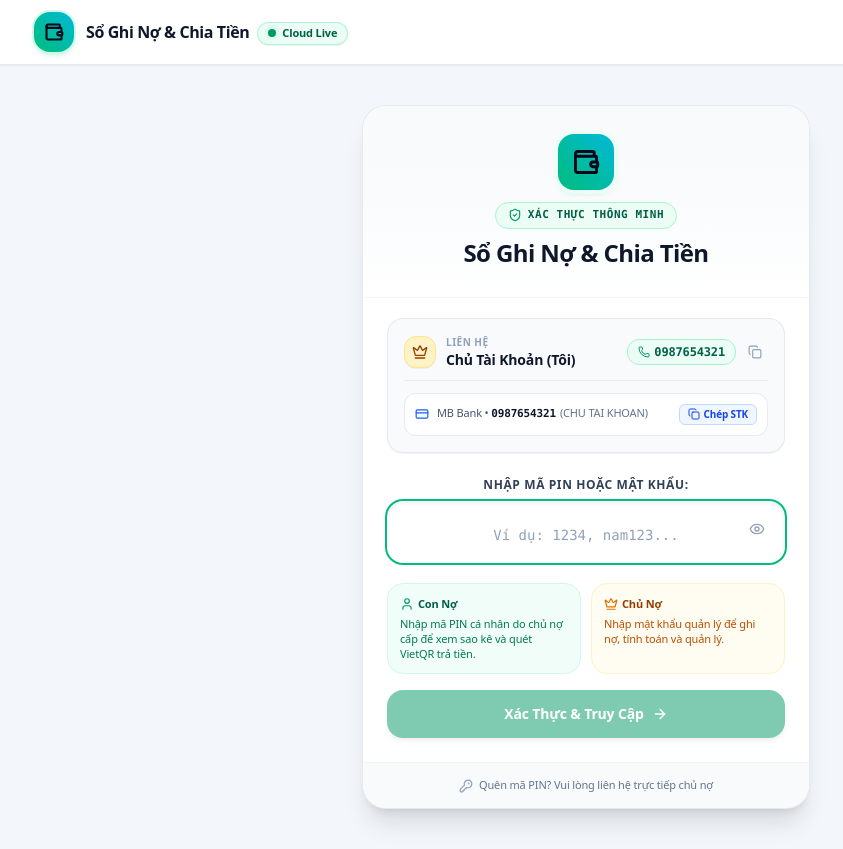
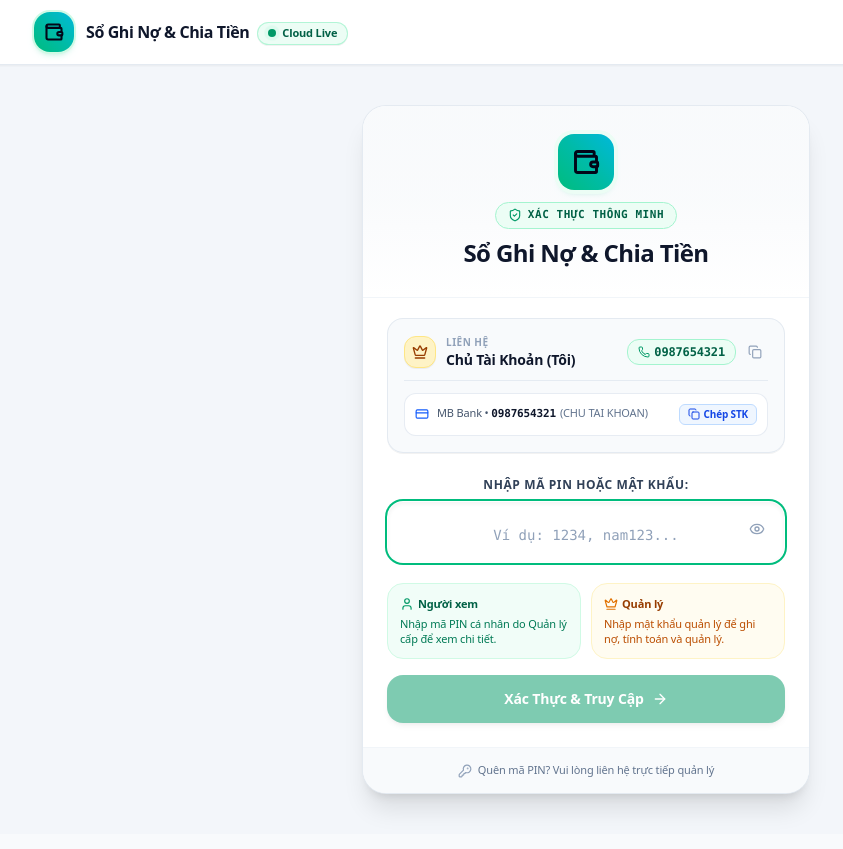
Before and after one commit to anhutc/aeno, a React (Vite) app: page / in a window 1280 px wide. Shown: the whole page, without its empty margins (54-897 px from the left). Built offline with nearby package versions, Linux system fonts and the light colour scheme; no server answers; the database is empty.

Commit message:
refactor: update terminology in UnifiedLoginView
Rename "Con Nợ" to "Người xem" and "Chủ Nợ" to "Quản lý" to use more professional and neutral language. Update gitignore to exclude AI studio assets.

```diff
--- a/src/components/UnifiedLoginView.tsx
+++ b/src/components/UnifiedLoginView.tsx
@@ -268,17 +268,17 @@ export const UnifiedLoginView: React.FC<UnifiedLoginViewProps> = ({
             <div className="p-3 bg-emerald-50/70 border border-emerald-100 rounded-2xl text-[11px] text-emerald-900 space-y-1">
               <div className="font-extrabold flex items-center gap-1 text-emerald-800">
                 <User className="w-3.5 h-3.5 text-emerald-600" />
-                <span>Con Nợ</span>
+                <span>Người xem</span>
               </div>
               <p className="text-emerald-700 leading-snug">
-                Nhập mã PIN cá nhân do chủ nợ cấp để xem sao kê và quét VietQR trả tiền.
+                Nhập mã PIN cá nhân do Quản lý cấp để xem chi tiết.
               </p>
             </div>
 
             <div className="p-3 bg-amber-50/70 border border-amber-100 rounded-2xl text-[11px] text-amber-900 space-y-1">
               <div className="font-extrabold flex items-center gap-1 text-amber-800">
                 <Crown className="w-3.5 h-3.5 text-amber-600" />
-                <span>Chủ Nợ</span>
+                <span>Quản lý</span>
               </div>
               <p className="text-amber-700 leading-snug">
                 Nhập mật khẩu quản lý để ghi nợ, tính toán và quản lý.
@@ -311,7 +311,7 @@ export const UnifiedLoginView: React.FC<UnifiedLoginViewProps> = ({
         {/* Footer Note */}
         <div className="p-3.5 bg-slate-50/90 border-t border-slate-100 text-center text-[11px] text-slate-500 flex items-center justify-center gap-1.5">
           <KeyRound className="w-3.5 h-3.5 text-slate-400" />
-          <span>Quên mã PIN? Vui lòng liên hệ trực tiếp chủ nợ</span>
+          <span>Quên mã PIN? Vui lòng liên hệ trực tiếp quản lý</span>
         </div>
       </motion.div>
     </div>
```
Also changed, not shown: 1 other file (tests, documents, lock files or other folders).
